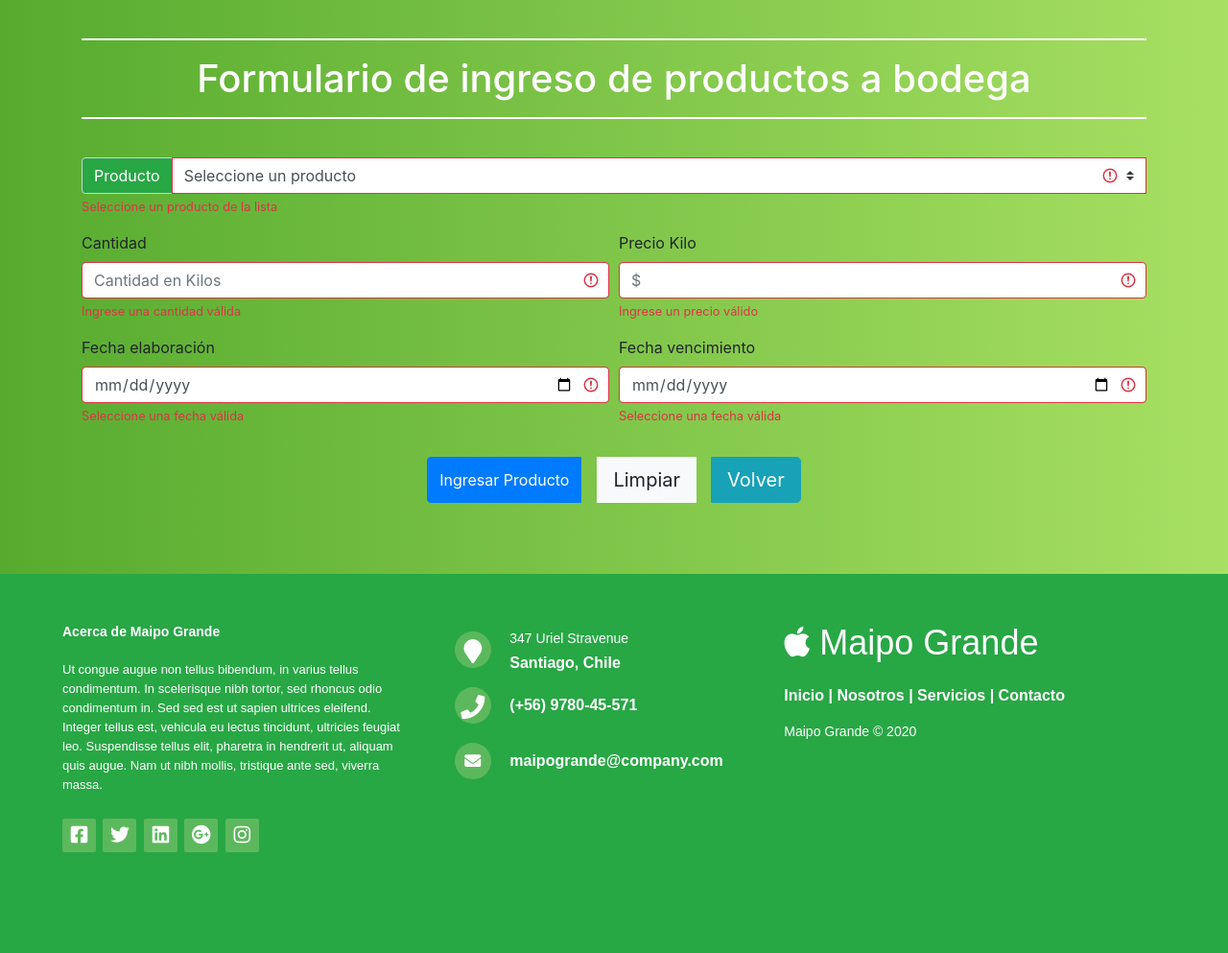
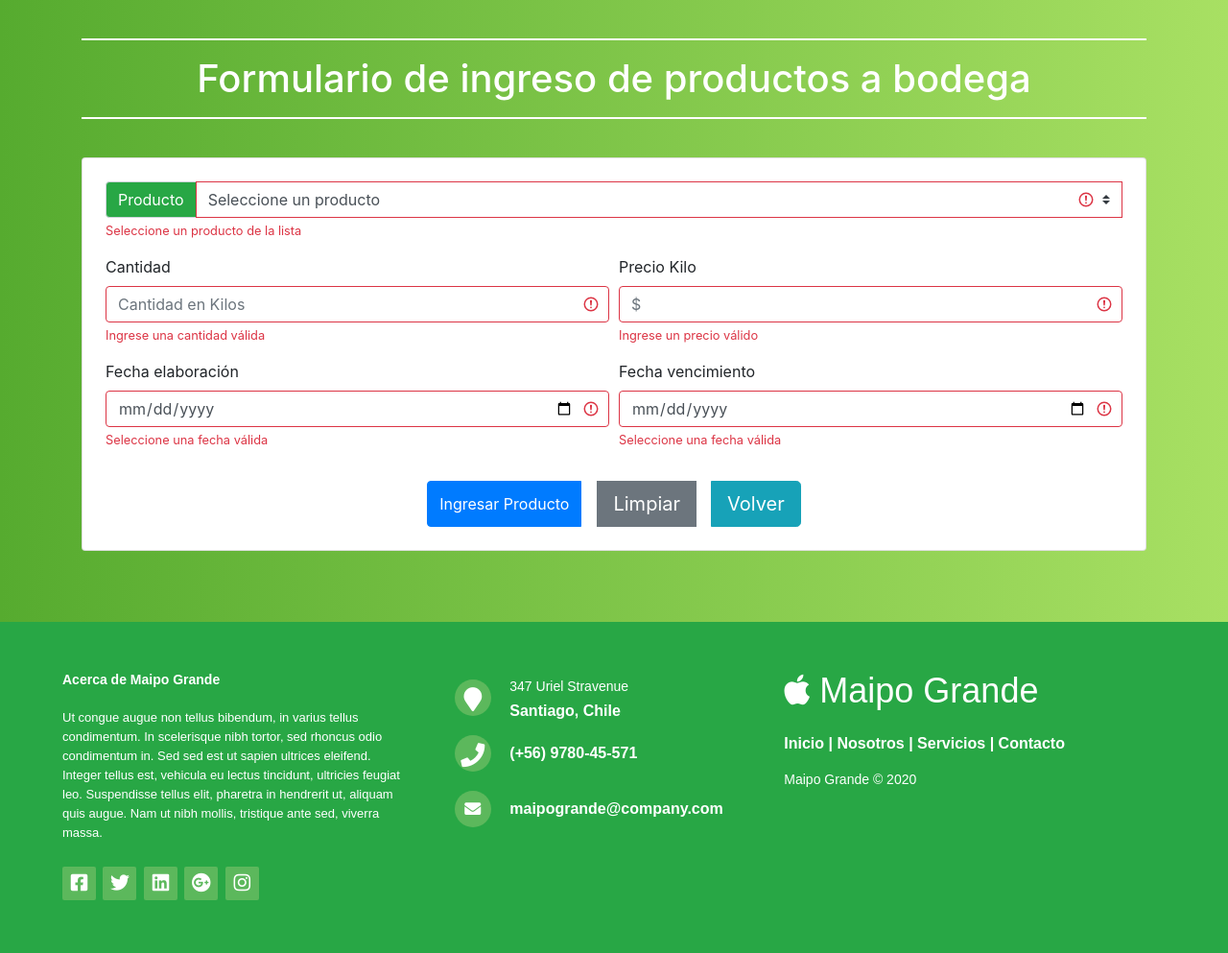
Before and after one commit to hecjara/MaipoGrande, a Django app: template core/templates/core/agregar_producto_bodega.html in a window 1280 px wide. Shown: the part 56-1049 px from the top of the page at 96% size. Before the commit the page ends 944 px from the top, so only its background shows below. Run offline with Django 3.2, Linux system fonts and the light colour scheme; the template is opened without the code that fills it, so the values that code supplies are empty; some libraries are stand-ins or nearby versions.

Commit message:
actualizado css de agregar y modificar productos de bodega

```diff
--- a/core/templates/core/actualizar_mi_producto.html
+++ b/core/templates/core/actualizar_mi_producto.html
@@ -26,6 +26,7 @@
 
     <br>
 
+    <div class="card p-4">
         <form method="POST" class="was-validated">
             {% csrf_token %}
 
@@ -65,6 +66,9 @@
             <button type="submit" class="btn btn-primary">Actualizar Producto</button>
             <a role="button" class="btn btn-info" href="{% url 'mis_productos' %}">Volver</a>
         </form>
+    </div>
+
+
 
 </div>
 
--- a/core/templates/core/agregar_producto_bodega.html
+++ b/core/templates/core/agregar_producto_bodega.html
@@ -26,6 +26,7 @@
 
     <br>
 
+    <div class="card p-4">
         <form method="POST" class="was-validated">
             {% csrf_token %}
 
@@ -72,11 +73,12 @@
             <div class="col-md-12 text-center">
                 <div class="btn-group mt-3">
                     <button type="submit" class="btn btn-primary">Ingresar Producto</button>
-                <input type="reset" class="btn btn-light btn-lg mr-3 ml-3 btn-lg" value="Limpiar">
+                    <input type="reset" class="btn btn-secondary btn-lg mr-3 ml-3 btn-lg" value="Limpiar">
                     <a href="{% url 'mis_productos' %}" class="btn btn-info btn-lg">Volver</a>
                   </div>
             </div>
         </form>
+    </div>
 
 </div>
 
```
Lines whose indentation alone changed are shown as unchanged.
